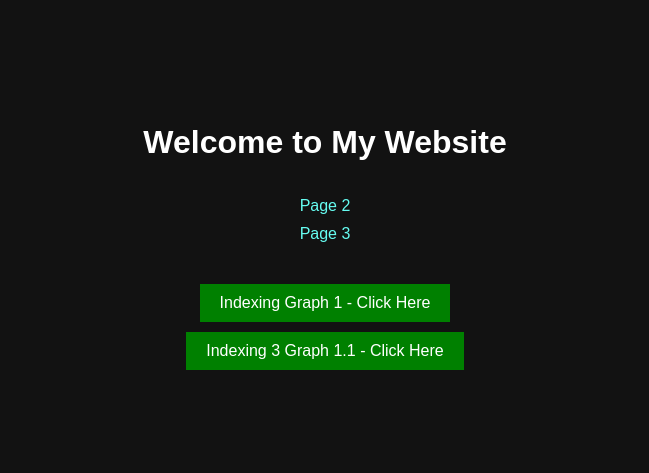
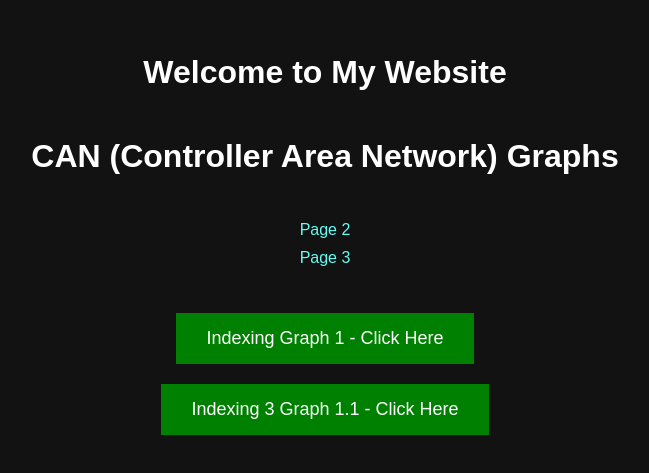
Before and after one commit to gnanesh-16/grpahs-updated-, a plain HTML site: page index.html in a window 1280 px wide. Shown: the part 161-634 px from the top of the page, without its empty margins (315-964 px from the left). Drawn offline with Linux system fonts and the light colour scheme.

Commit message:
Update index.html

```diff
--- a/index.html
+++ b/index.html
@@ -19,6 +19,10 @@
         h1 {
             margin-bottom: 20px;
         }
+        h2 {
+            margin-bottom: 30px;
+            font-size: 2em; /* Larger font for the heading */
+        }
         nav {
             margin-bottom: 20px;
         }
@@ -37,10 +41,10 @@
             background-color: green;
             color: white;
             border: none;
-            padding: 10px 20px;
-            margin: 5px;
+            padding: 15px 30px; /* Larger buttons */
+            margin: 10px;
             cursor: pointer;
-            font-size: 16px;
+            font-size: 18px; /* Larger font size */
             transition: transform 0.2s;
         }
         button:hover {
@@ -53,24 +57,14 @@
 </head>
 <body>
     <h1>Welcome to My Website</h1>
+    <h2>CAN (Controller Area Network) Graphs</h2>
     <nav>
         <ul>
             <li><a href="index2.html">Page 2</a></li>
             <li><a href="index3.html">Page 3</a></li>
         </ul>
     </nav>
-    <button id="button1">Indexing Graph 1 - Click Here</button>
-    <button id="button2">Indexing 3 Graph 1.1 - Click Here</button>
-
-    <script>
-        // Optional: Add click event listeners for button actions
-        document.getElementById('button1').onclick = function() {
-            alert('Button 1 clicked!');
-        };
-
-        document.getElementById('button2').onclick = function() {
-            alert('Button 2 clicked!');
-        };
-    </script>
+    <button onclick="location.href='index2.html';">Indexing Graph 1 - Click Here</button>
+    <button onclick="location.href='index3.html';">Indexing 3 Graph 1.1 - Click Here</button>
 </body>
 </html>
```
